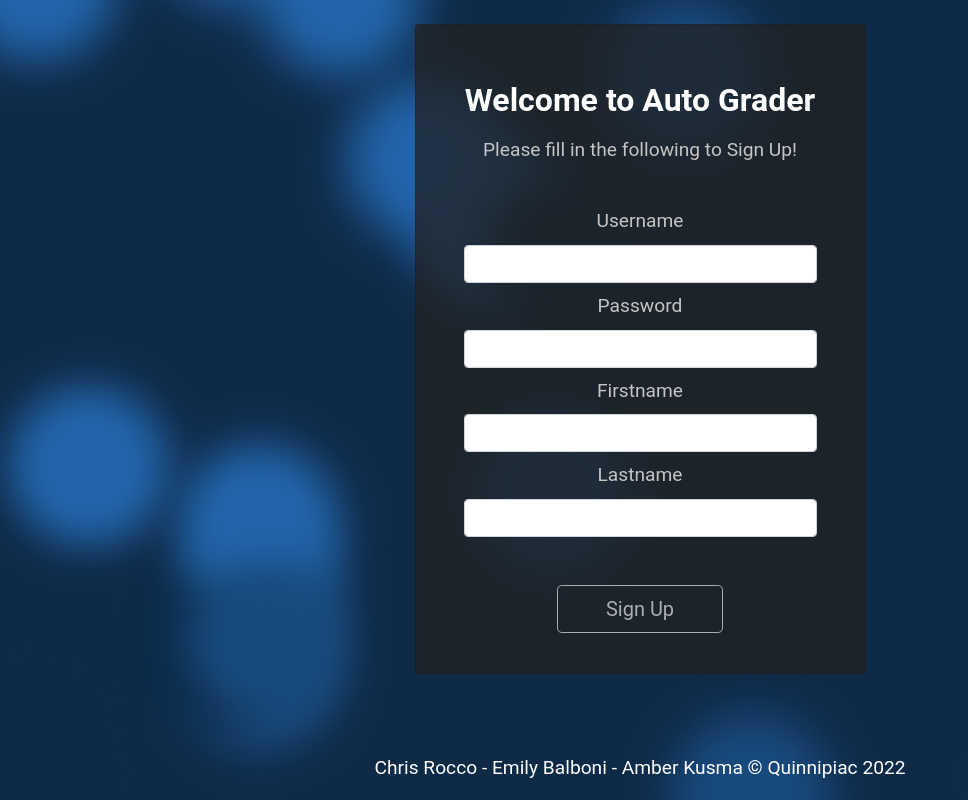
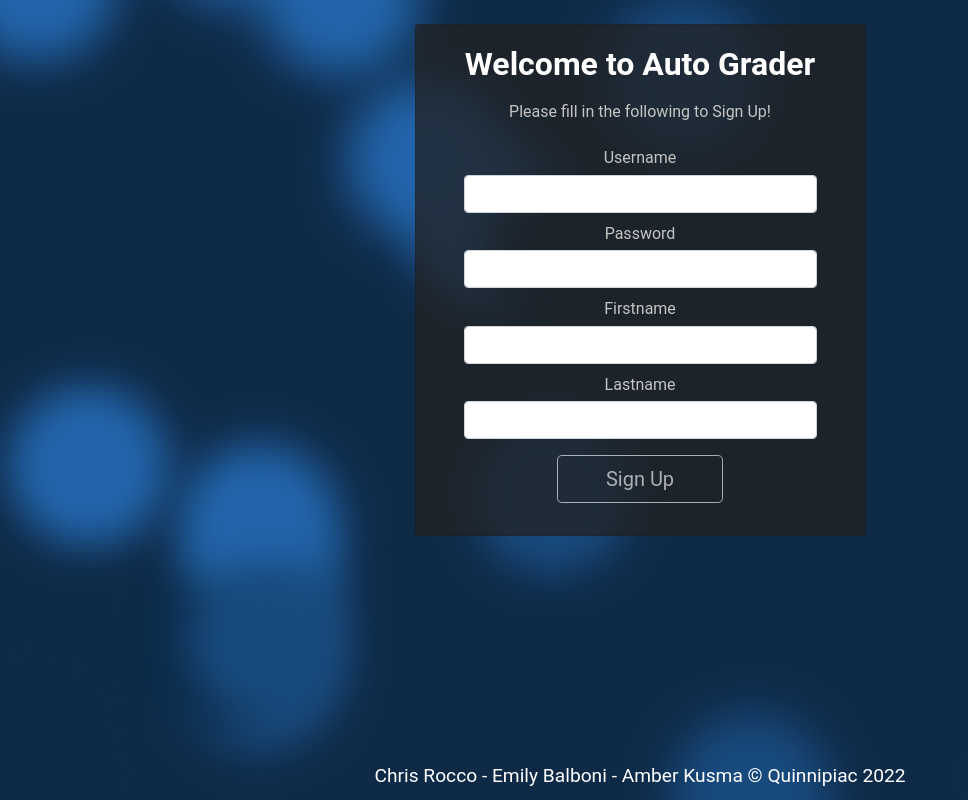
Before and after one commit to eebalboni/FinalProjectSER341, a React (Create React App) app in the folder demo-app-updated-routing/: page /register in a window 1280 px wide. Shown: the whole page, without its empty margins (0-968 px from the left). Built offline with nearby package versions, Linux system fonts and the light colour scheme.

Commit message:
register

```diff
--- a/demo-app-updated-routing/src/common/input.jsx
+++ b/demo-app-updated-routing/src/common/input.jsx
@@ -4,7 +4,7 @@ const Input = ({ name, label, error, ...rest }) => {
   return (
     <div className="form-group">
       <label htmlFor={name}>{label}</label>
-      <input {...rest} name={name} id={name} className="form-control mb-2 mt-2" />
+      <input {...rest} name={name} id={name} className="form-control mb-2 mt-1" />
       {error && <div className="alert alert-danger" style={{fontSize: 14, padding: 10}}>{error}</div>}
     </div>
   );
--- a/demo-app-updated-routing/src/components/registerForm.jsx
+++ b/demo-app-updated-routing/src/components/registerForm.jsx
@@ -74,13 +74,13 @@ class RegisterForm extends Form {
                     className="card text-white" id="cardlogin"
                     styles="border-radius: 1rem;"
                   >
-                    <div className="card-body p-5 pb-3 text-center">
-                      <div className="mb-md-2 mt-md-2">
+                    <div className="card-body p-5 pb-2 pt-3 text-center">
+                      <div className="mb-md-1 mt-md-1">
                         <h2 className="fw-bold mb-2 pb-2" id="loginTitle">
                           Welcome to Auto Grader
                         </h2>
 
-                        <p className="pb-4" id="loginDesc">
+                        <p className="pb-1" id="loginDesc">
                           Please fill in the following to Sign Up!
                         </p>
 
@@ -98,7 +98,7 @@ class RegisterForm extends Form {
                           </form>
 
 
-                          <div className="mt-5">{this.renderButton("Sign Up")}</div>
+                          <div className="mt-3">{this.renderButton("Sign Up")}</div>
                         </div>
                       </div>
                     </div>
@@ -109,7 +109,7 @@ class RegisterForm extends Form {
           </main>
 
           <footer>
-            <div className="text-center fixed-bottom pb-3" id="loginFooter">
+            <div className="text-center fixed-bottom pb-2" id="loginFooter">
               Chris Rocco - Emily Balboni - Amber Kusma &copy; Quinnipiac 2022
             </div>
           </footer>
--- a/demo-app-updated-routing/src/index.css
+++ b/demo-app-updated-routing/src/index.css
@@ -312,6 +312,7 @@
 .form-outline,
 #loginDesc {
   color: rgb(197, 197, 197);
+  font-size: 12pt;
 }
 
 #loginTitle {
```
